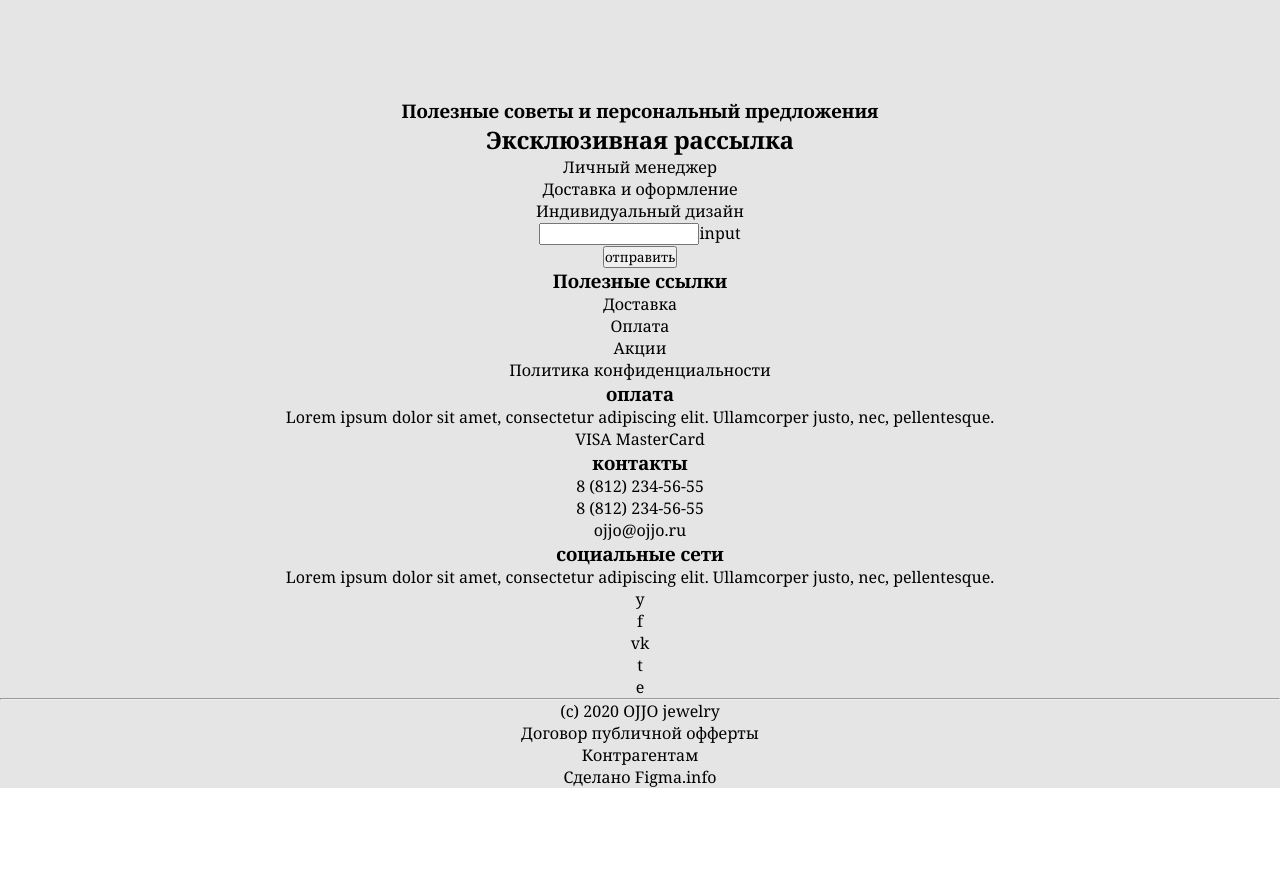
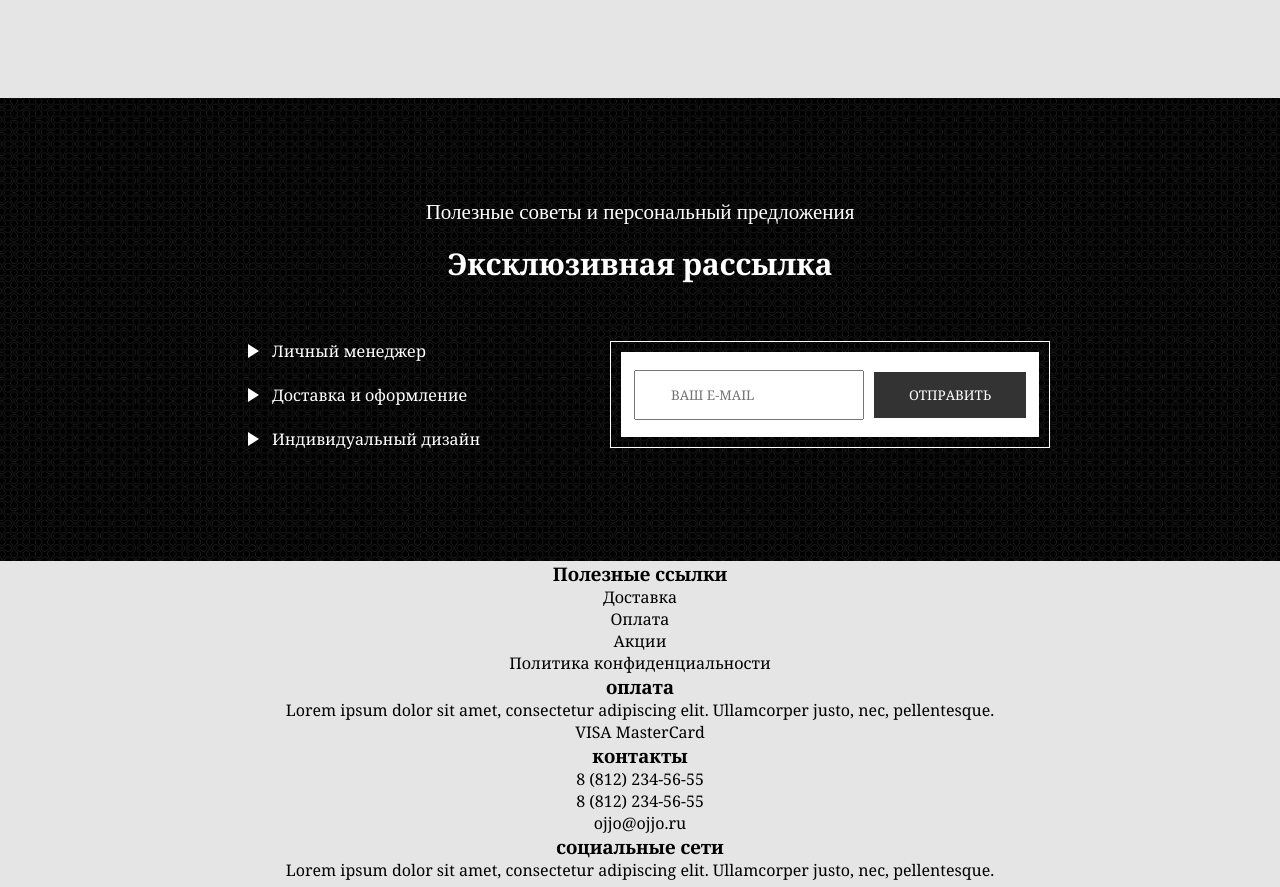
Before and after one commit to iiikova/ojjo, a React (Create React App) app: page / in a window 1280 px wide. Shown: the part 4031-4918 px from the top of the page. Before the commit the page ends 4819 px from the top, so only its background shows below. Built offline with nearby package versions, Linux system fonts and the light colour scheme.

Commit message:
subscribe done

```diff
--- a/src/Components/Subscribe/Subscribe.jsx
+++ b/src/Components/Subscribe/Subscribe.jsx
@@ -1,23 +1,36 @@
-import React from 'react'
+import React from "react";
+import s from "./Subscribe.module.scss";
 
 export default function Subscribe() {
   return (
-        <div>
-       <div>
+    <div className={s.outer}>
+      <div className={s.inner}>
         <h3>Полезные советы и персональный предложения</h3>
         <h2>Эксклюзивная рассылка</h2>
+        <div className={s.subscribe}>
+          <div className={s.info}>
+            <p>
+              <span class="material-icons">play_arrow</span> Личный менеджер
+            </p>
+            <p>
+              <span class="material-icons">play_arrow</span> Доставка и
+              оформление
+            </p>
+            <p>
+              <span class="material-icons">play_arrow</span> Индивидуальный
+              дизайн
+            </p>
+          </div>
+          <div className={s.input_outer}>
+            <div className={s.input_inner}>
               <div>
-               <div>
-                   <p>Личный менеджер</p>
-                   <p>Доставка и оформление</p>
-                   <p>Индивидуальный дизайн</p>
+                <input type="text" placeholder="Ваш e-mail" />
               </div>
-               <div>
-                   <div><input type="text" />input</div>
               <button>отправить</button>
             </div>
           </div>
         </div>
       </div>
-    )
+    </div>
+  );
 }
--- a/src/Components/Subscribe/Subscribe.module.scss
+++ b/src/Components/Subscribe/Subscribe.module.scss
@@ -0,0 +1,76 @@
+.outer {
+  width: 100%;
+  background-image: url("../../img/bg_double_boble.png");
+  background-position: center;
+  background-repeat: no-repeat;
+  background-size: cover;
+  .inner {
+    padding: 100px 0;
+    max-width: 1100px;
+    margin: 0 auto;
+    h3 {
+      font-family: Gilroy;
+      font-style: normal;
+      font-weight: normal;
+      font-size: 21px;
+      line-height: 140%;
+      text-align: center;
+      color: #ffffff;
+      padding-bottom: 15px;
+    }
+    h2 {
+      font-family: Noto Serif;
+      font-style: normal;
+      font-weight: bold;
+      font-size: 30px;
+      line-height: 41px;
+      text-align: center;
+      color: #ffffff;
+      padding-bottom: 45px;
+    }
+    .subscribe {
+      display: flex;
+      align-items: center;
+      justify-content: space-around;
+      color: #ffffff;
+      padding: 0 80px;
+      .info {
+        text-align: left;
+
+        p {
+          display: flex;
+          align-items: center;
+          padding: 10px;
+          span {
+            padding-right: 8px;
+          }
+        }
+      }
+      .input_outer {
+        padding: 10px;
+        border: 1px solid #ffffff;
+        .input_inner {
+          width: 418px;
+          height: 85px;
+          display: flex;
+          justify-content: center;
+          align-items: center;
+          background-color: #fff;
+          padding: 20px;
+          input {
+            padding: 14px 35px;
+            text-transform: uppercase;
+          }
+          button {
+            margin-left: 10px;
+            padding: 14px 35px;
+            text-transform: uppercase;
+            color: #fff;
+            background: #333333;
+            border: 0px transparent;
+          }
+        }
+      }
+    }
+  }
+}
```
Lines whose indentation alone changed are shown as unchanged.
